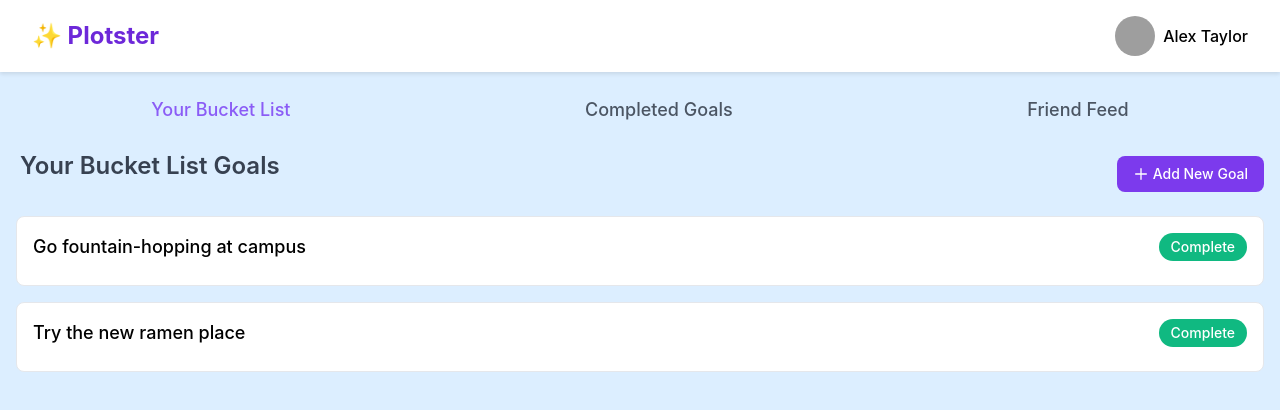
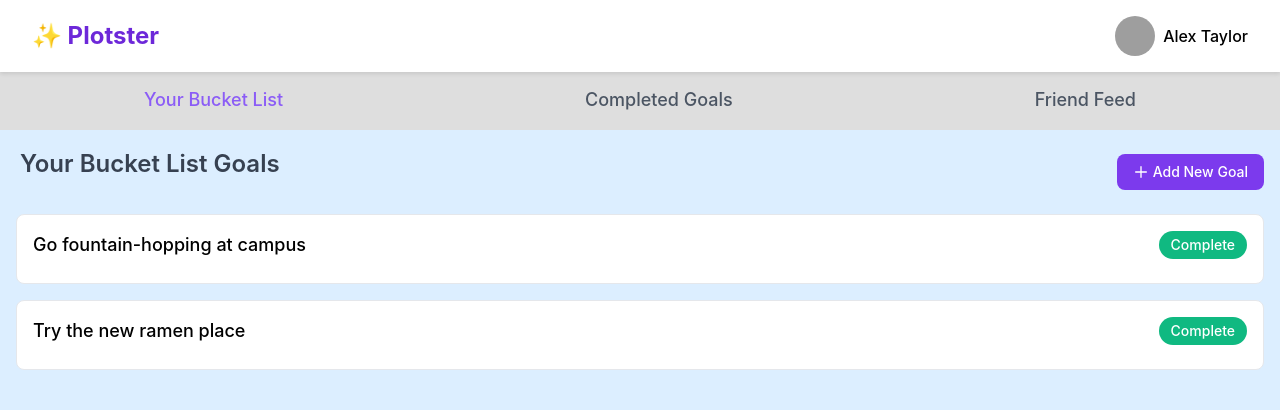
Before and after one commit to plotster/cs278, a React (Create React App) app in the folder plotster/client/: page / in a window 1280 px wide. Shown: the top 410 px of the page. Built offline with nearby package versions, Linux system fonts and the light colour scheme; grey boxes are pictures that could not be loaded.

Commit message:
make header and selection bar static (#5)

```diff
--- a/plotster/client/src/components/Header.js
+++ b/plotster/client/src/components/Header.js
@@ -1,5 +1,3 @@
-import React from 'react';
-
 const Header = ({ user }) => {
     return (
       <header className="header">
--- a/plotster/client/src/styles/global.css
+++ b/plotster/client/src/styles/global.css
@@ -6,7 +6,7 @@ body {
     sans-serif;
   -webkit-font-smoothing: antialiased;
   -moz-osx-font-smoothing: grayscale;
-  background-color: #dceeff; /* Light background for consistency */
+  background-color: #dceeff;
 }
 
 code {
@@ -14,24 +14,36 @@ code {
     monospace;
 }
 
+.app-container {
+  padding-top: 130px;;
+}
+
+.header-container {
+  position: fixed;
+  top: 0;
+  left: 0;
+  width: 100%;
+  z-index: 50;
+}
+
 .selection-container {
-  margin-bottom: 1rem;
+  position: fixed;
+  top: 70px;
+  left: 0;
+  width: 100%;
+  z-index: 49;
+  background: #dedede;
+  height: 60px;
+  display: flex;
+  align-items: center;
+  padding-left: 10%;
+  padding-right: 10%;
 }
 
 .content-container {
   margin: 1rem;
 }
 
-.bar {
-  display: flex;
-  justify-content: space-around;
-  align-items: center;
-  margin-top: 1rem;
-  padding-left: 0.25rem;
-  padding-right: 0.25rem;
-}
-
-/* Header Styling */
 header {
   background-color: white;
   box-shadow: 0 2px 4px rgba(0, 0, 0, 0.1);
@@ -58,13 +70,19 @@ header .user-profile .user-name {
   color: black;
 }
 
+.bar {
+  display: flex;
+  justify-content: space-between;
+  align-items: center;
+  width: 100%;
+}
+
 .page_header {
   font-size: 1.5rem; /* Matches text-xl */
   font-weight: 600; /* Matches font-semibold */
   padding-left: 0.25rem; /* Add padding on the left */
 }
 
-/* Page Titles */
 h2 {
   font-size: 1.5rem;
   font-weight: 600;
```
